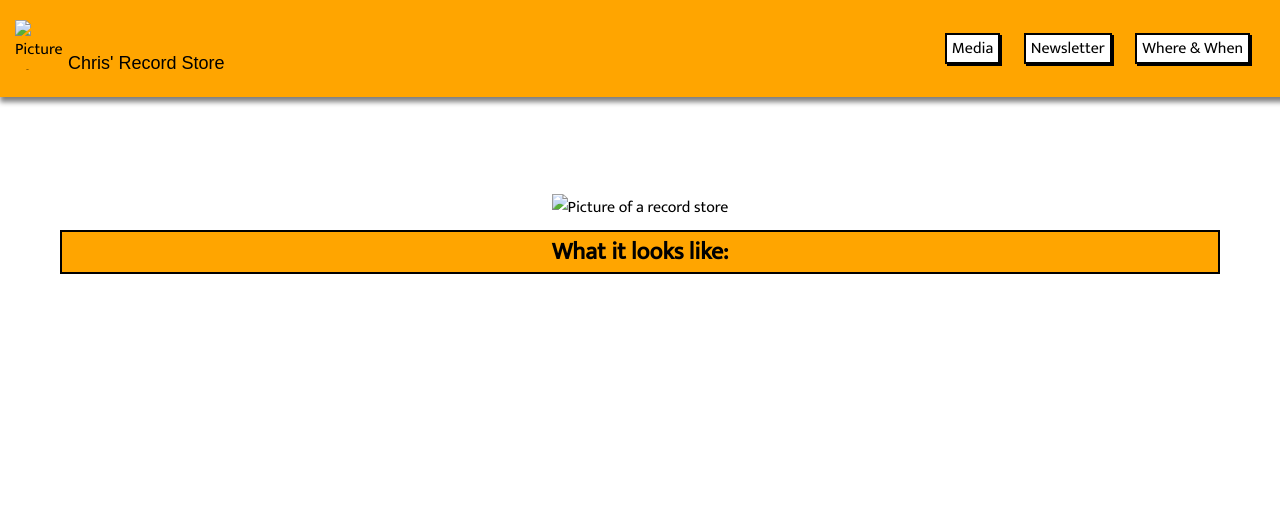
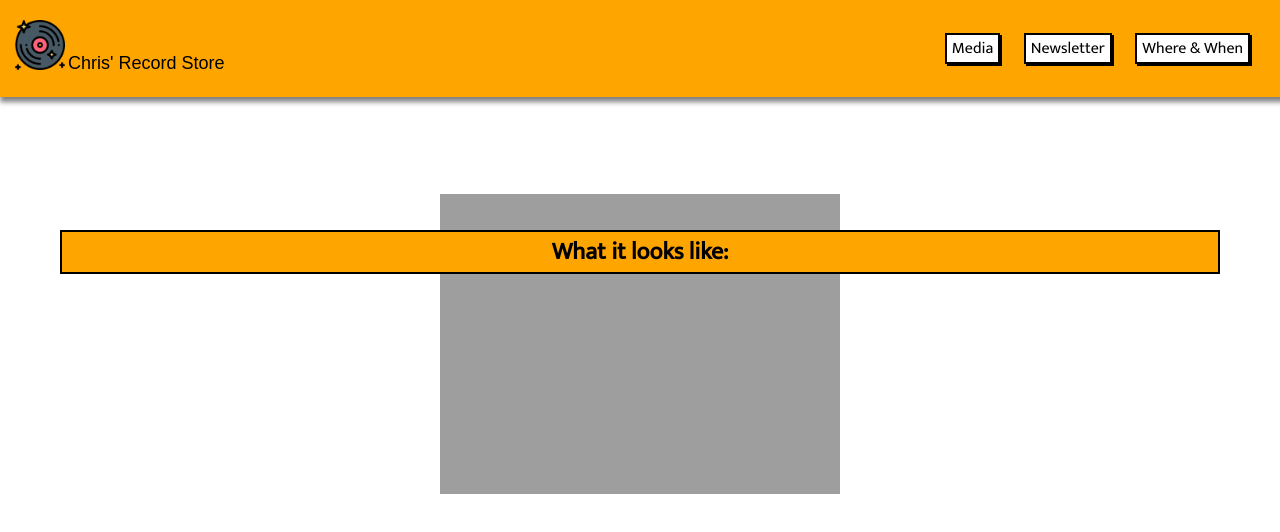
Before and after one commit to Auwolf33/chris-record-store, a plain HTML site: page index.html in a window 1280 px wide. Drawn offline with Linux system fonts and the light colour scheme; the site is published under a folder, as on GitHub Pages, so addresses that start at the root find nothing; a web font is replaced by a local one.

Commit message:
update sources on images and icon

```diff
--- a/index.html
+++ b/index.html
@@ -13,7 +13,7 @@
 <body>
     <header id="header">
         <div id="logo">
-            <img id="header-img" src="/ressources/vinyl-record.png" alt="Picture of a vynil record">
+            <img id="header-img" src="ressources/vinyl-record.png" alt="Picture of a vynil record">
             <p>Chris' Record Store</p>
         </div>
         <nav id="nav-bar">
@@ -25,7 +25,7 @@
     <main id="main">
         <div id="media">
             <h2>What it looks like:</h2>
-            <img src="/ressources/brittany-bendabout-ztsbjou4vus-unsplash.jpg" alt="Picture of a record store">
+            <img src="ressources/brittany-bendabout-ztsbjou4vus-unsplash.jpg" alt="Picture of a record store">
         </div>
     </main>
 
```
